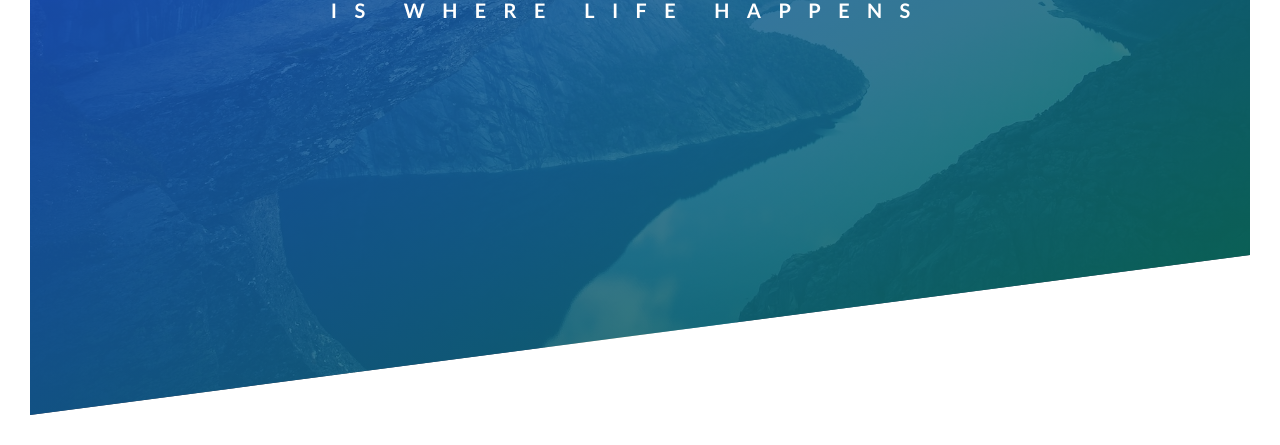
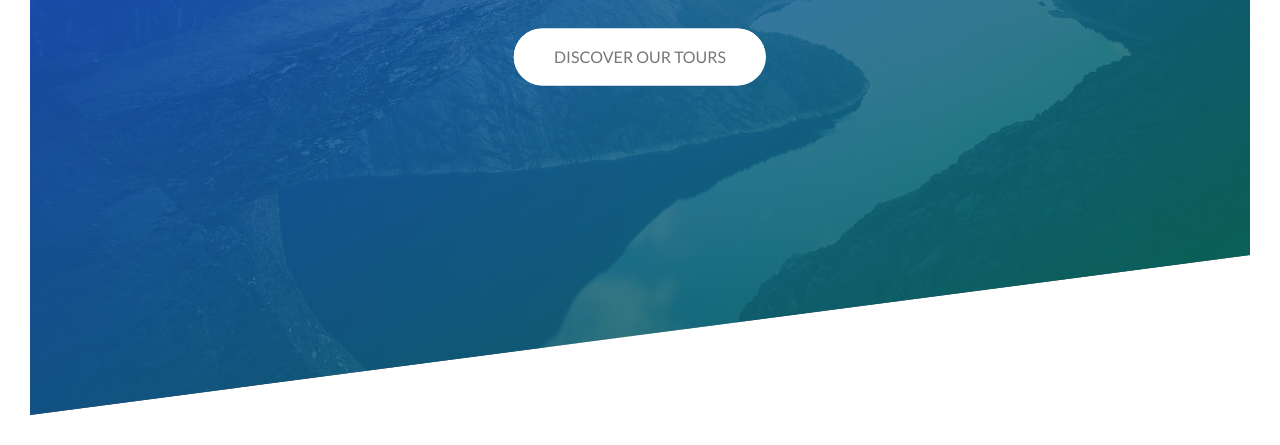
Before and after one commit to Juliusmwash/Advanced-CSS-Course-Master-Udemy, a plain HTML site: page Natours/starter/index.html in a window 1280 px wide. Shown: the part 375-820 px from the top of the page. Drawn offline with Linux system fonts and the light colour scheme; files that its build step writes are made by us from their sources.

Commit message:
Building a Complex Animated Button Part 2

```diff
--- a/Natours/starter/css/style.css
+++ b/Natours/starter/css/style.css
@@ -50,6 +50,7 @@
     top: 40%;
     left: 50%;
     transform: translate(-50%, -50%);
+    text-align: center;
 }
 
 .heading-primary {
@@ -57,6 +58,7 @@
     text-transform: uppercase;
 
     backface-visibility: hidden;
+    margin-bottom: 60px;
 }
 
 .heading-primary-main {
@@ -115,3 +117,68 @@
         transform: translateX(0);
     }
 }
+
+@keyframes moveInBottom {
+    0% {
+        opacity: 0;
+        transform: translateY(20px);
+    }
+
+    100% {
+        opacity: 1;
+        transform: translateY(0);
+    }
+}
+
+.btn:link,
+.btn:visited {
+    text-transform: uppercase;
+    text-decoration: none;
+    padding: 15px 40px;
+    display: inline-block;
+    border-radius: 100px;
+    transition: all .2s;
+    position: relative;
+}
+
+.btn:hover {
+    transform: translateY(-3px);
+    box-shadow: 0 10px 20px rgba(0, 0, 0, .2);
+}
+
+.btn:active {
+    transform: translateY(-1px);
+    box-shadow: 0 5px 10px rgba(0, 0, 0, .2);
+}
+
+.btn-white {
+    background-color: #fff;
+    color: #777;
+}
+
+.btn-animated {
+    animation: moveInBottom 0.5s ease-out 0.75s;
+    animation-fill-mode: backwards;
+}
+
+.btn::after {
+    content: "";
+    display: inline-block;
+    height: 100%;
+    width: 100%;
+    border-radius: 100px;
+    position: absolute;
+    top: 0;
+    left: 0;
+    z-index: -1;
+    transition: all .4s;
+}
+
+.btn-white::after {
+    background-color: #fff;
+}
+
+.btn:hover::after {
+    transform: scaleX(1.4) scaleY(1.6);
+    opacity: 0;
+}
--- a/Natours/starter/index.html
+++ b/Natours/starter/index.html
@@ -23,6 +23,8 @@
                     <span class="heading-primary-main">OUTDOORS</span>
                     <span class="heading-primary-sub">is where life happens</span>
                 </h1>
+
+                <a href="#" class="btn btn-white btn-animated">Discover our tours</a>
             </div>
 
         </header>
```
